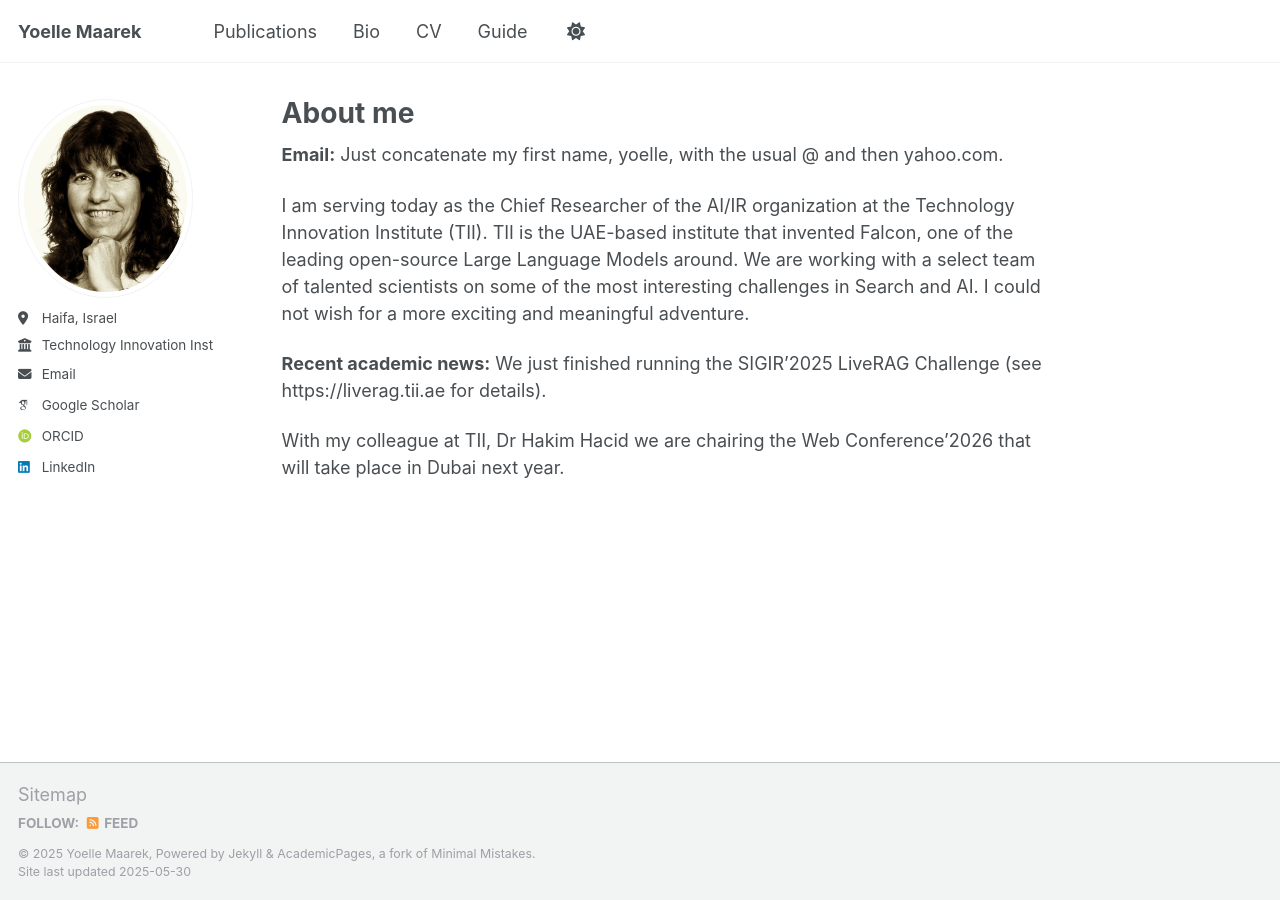
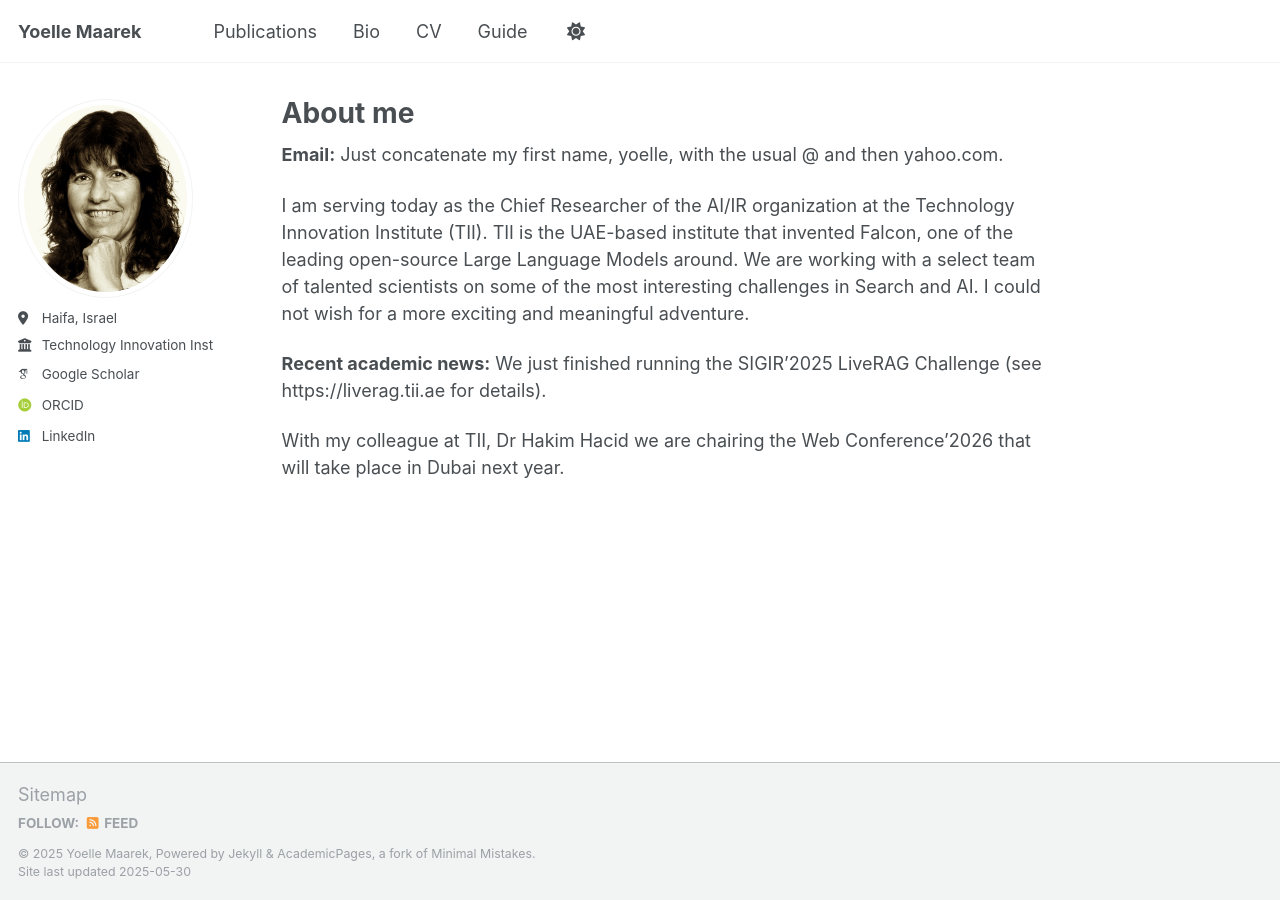
Before and after one commit to yoellemaarek/homepage, a Jekyll site: the page built from _pages/about.md, in a window 1280 px wide. Built offline with Jekyll 4.4.1, drawn with Linux system fonts in a browser that asks for light colours; some web fonts are replaced.

Commit message:
email removed

```diff
--- a/_config.yml
+++ b/_config.yml
@@ -29,7 +29,7 @@ author:
   location         : "Haifa, Israel"
   employer         : "Technology Innovation Institute"
   uri              : # URL
-  email            : "yoelle@yahoo.com"
+  #email            : "yoelle@yahoo.com"
 
   # Academic websites
 #  academia         : # URL
```
